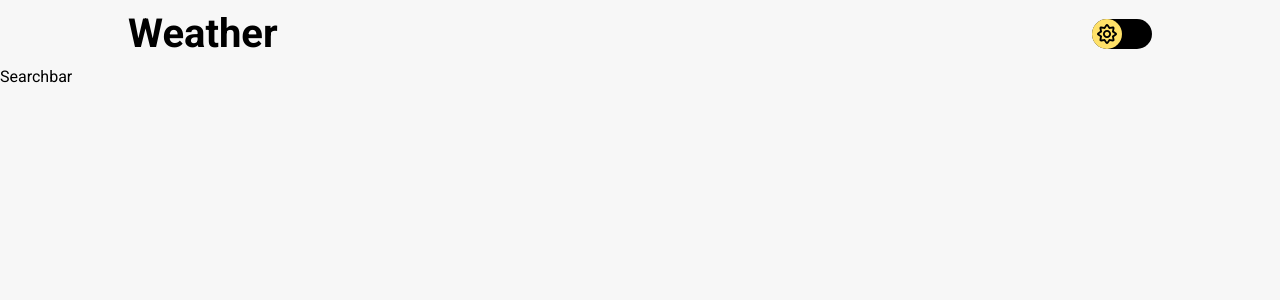
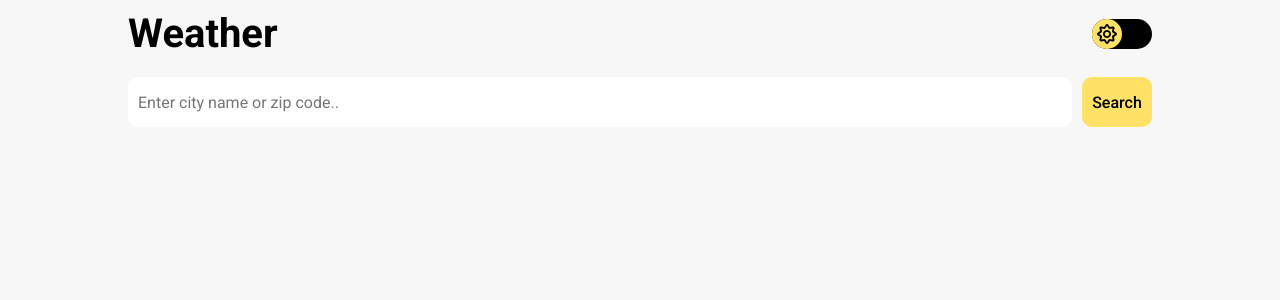
Before and after one commit to tabishabbasi1920st/weather_app, a React (Create React App) app: page / in a window 1280 px wide. Shown: the top 300 px of the page. Built offline with nearby package versions, Linux system fonts and the light colour scheme.

Commit message:
change in searchbar comp

```diff
--- a/src/components/Searchbar.js
+++ b/src/components/Searchbar.js
@@ -1,11 +1,42 @@
 import styled from "styled-components";
 
-const Searchbar = () => {
-  return <MainContainer>Searchbar</MainContainer>;
-};
+const Searchbar = ({ isDarkMode, fetchTempDetails }) => (
+  <MainContainer>
+    <SearchInput
+      type="text"
+      placeholder="Enter city name or zip code.."
+      onChange={() => fetchTempDetails()}
+    />
+    <SearchButton>Search</SearchButton>
+  </MainContainer>
+);
 
 export default Searchbar;
 
 const MainContainer = styled.div`
-  /* border: 2px solid blue; */
+  /* border: 2px solid white; */
+  width: 100%;
+  height: 50px;
+  display: flex;
+  gap: 10px;
 `;
+
+const SearchInput = styled.input`
+  flex-grow: 1;
+  padding: 10px;
+  border: none;
+  border-radius: 10px;
+  font-size: 16px;
+  outline: none;
+`;
+
+const SearchButton = styled.button`
+  min-width: 70px;
+  border-radius: 10px;
+  border: none;
+  font-size: 16px;
+  background-color: #ffe168;
+  color: #000;
+  font-weight: 500;
+  cursor: pointer;
+`;
--- a/src/components/WeatherDisplay.js
+++ b/src/components/WeatherDisplay.js
@@ -1,10 +1,10 @@
 import styled from "styled-components";
 import Searchbar from "./Searchbar";
 
-const WeatherDisplay = () => {
+const WeatherDisplay = ({ isDarkMode }) => {
   return (
     <MainContainer>
-      <Searchbar />
+      <Searchbar isDarkMode={isDarkMode} />
       <WeatherCard></WeatherCard>
     </MainContainer>
   );
@@ -17,10 +17,15 @@ const MainContainer = styled.div`
   flex-grow: 1;
   display: flex;
   flex-direction: column;
+  padding: 10px;
+
+  @media screen and (min-width: 1024px) {
+    padding: 10px 10%;
+  }
 `;
 
 const WeatherCard = styled.div`
-  /* border: 2px solid green; */
+  /* border: 2px solid blue; */
   flex-grow: 1;
   overflow: hidden;
 `;
--- a/src/pages/Home.js
+++ b/src/pages/Home.js
@@ -11,7 +11,7 @@ const Home = () => {
   return (
     <MainContainer>
       <Header isDarkMode={isDarkMode} setIsDarkMode={setIsDarkMode} />
-      <WeatherDisplay />
+      <WeatherDisplay isDarkMode={isDarkMode} />
     </MainContainer>
   );
 };
```
